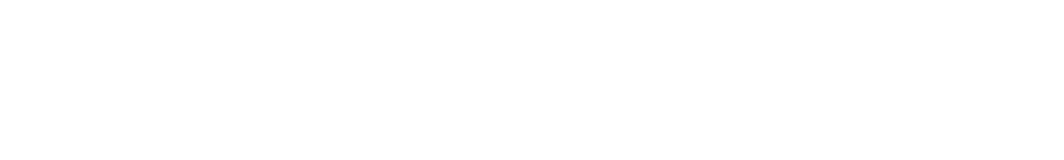
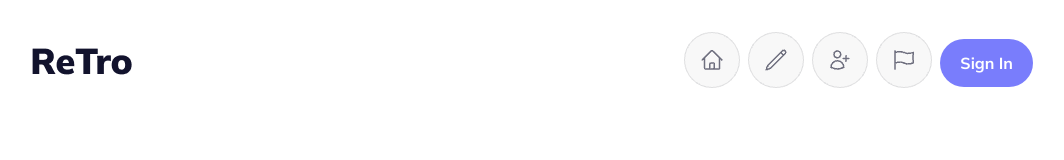
Before and after one commit to kibriarobin97/retro-forum, a plain HTML site: page index.html in a window 1280 px wide. Shown: the whole page, without its empty margins (115-1179 px from the left). Drawn offline with nearby package versions, Linux system fonts and the light colour scheme.

Commit message:
added navbar

```diff
--- a/index.html
+++ b/index.html
@@ -23,8 +23,32 @@
 </head>
 
 <body class="font-mulish">
-    <header>
-
+    <header class="w-4/5 mx-auto">
+        <!-- navbar section -->
+        <nav class="my-8">
+            <div class="flex justify-between items-center bg-base-100">
+                <div class="flex-1">
+                    <a class="btn btn-ghost text-xl"><img src="images/logo.png" alt=""></a>
+                </div>
+                <div class="flex-none">
+                    <ul class="menu-horizontal px-1 flex justify-center items-center gap-2">
+                        <div class="tooltip" data-tip="Home">
+                            <li><button><img src="images/Frame 2.png" alt=""></button></li>
+                        </div>
+                        <div class="tooltip" data-tip="Edit">
+                            <li><button><img src="images/Frame 3.png" alt=""></button></li>
+                        </div>
+                        <div class="tooltip" data-tip="Add">
+                            <li><button><img src="images/Frame 4.png" alt=""></button></li>
+                        </div>
+                        <div class="tooltip" data-tip="Others">
+                            <li><button><img src="images/Frame 5.png" alt=""></button></li>
+                        </div>
+                        <button class="bg-[#797DFC] text-white px-5 py-3 rounded-3xl font-bold">Sign In</button>
+                    </ul>
+                </div>
+            </div>
+        </nav>
     </header>
     <main>
 
```
Also changed, not shown: images/Frame 2.png (added), images/Frame 3.png (added), images/Frame 4.png (added), images/Frame 5.png (added).
